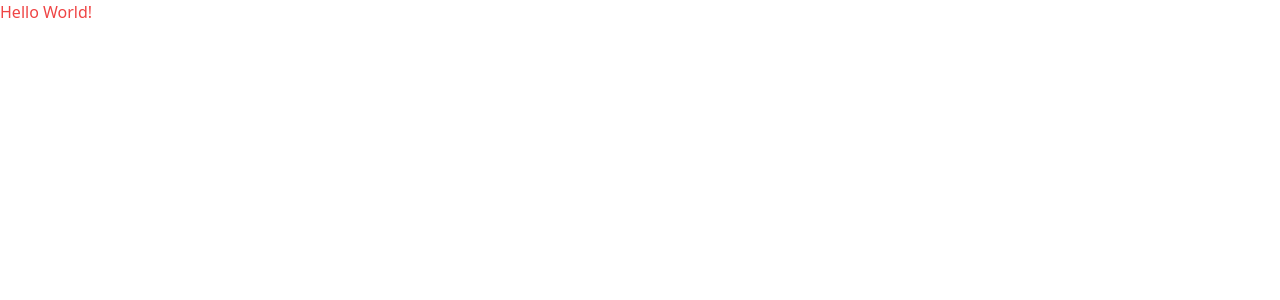
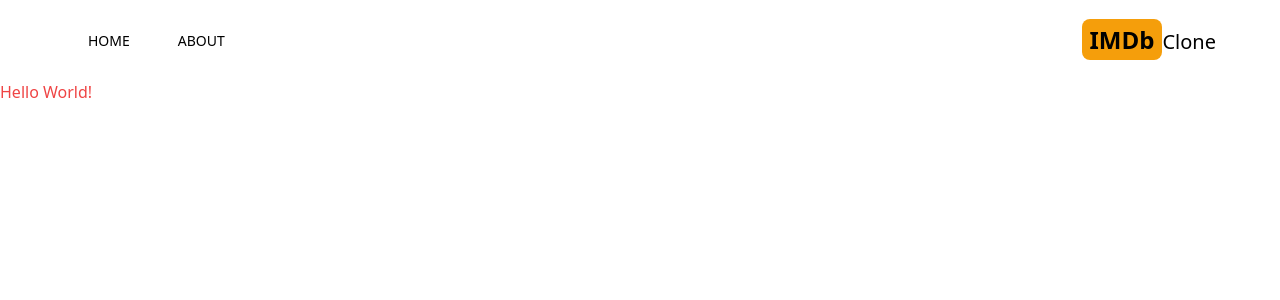
Before and after one commit to nhoxac94/imdb, a Next.js app: page / in a window 1280 px wide. Shown: the top 300 px of the page. Built offline with nearby package versions, Linux system fonts and the light colour scheme.

Commit message:
create header section

```diff
--- a/package.json
+++ b/package.json
@@ -18,6 +18,7 @@
     "next": "13.1.6",
     "react": "18.2.0",
     "react-dom": "18.2.0",
+    "react-icons": "^4.7.1",
     "typescript": "4.9.5"
   },
   "devDependencies": {
--- a/src/app/layout.tsx
+++ b/src/app/layout.tsx
@@ -1,10 +1,16 @@
 import './globals.css';
+import Header from '@/components/Header';
 
 export default function RootLayout({ children }: { children: React.ReactNode }) {
   return (
     <html lang='en'>
       <head />
-      <body>{children}</body>
+      <body>
+        {/* Header */}
+        <Header />
+
+        {children}
+      </body>
     </html>
   );
 }
--- /dev/null
+++ b/src/components/Header.jsx
@@ -0,0 +1,26 @@
+import React from 'react';
+import MenuItem from './MenuItems';
+import { AiFillHome } from 'react-icons/ai';
+import { BsFillInfoCircleFill } from 'react-icons/bs';
+import Link from 'next/link';
+
+const Header = () => {
+  return (
+    <div className='flex justify-between mx-2 max-w-6xl sm:m-auto items-center py-6 '>
+      <div className='flex'>
+        <MenuItem title='HOME' address='/' Icon={AiFillHome} />
+        <MenuItem title='ABOUT' address='/about' Icon={BsFillInfoCircleFill} />
+      </div>
+      <div>
+        <Link href='/'>
+          <h2 className='text-2xl'>
+            <span className='font-bold bg-amber-500 py-1 px-2 rounded-lg'>IMDb</span>
+            <span className='text-xl hidden sm:inline'>Clone</span>
+          </h2>
+        </Link>
+      </div>
+    </div>
+  );
+};
+
+export default Header;
--- /dev/null
+++ b/src/components/MenuItems.jsx
@@ -0,0 +1,15 @@
+import Link from 'next/link';
+import React from 'react';
+
+const MenuItems = ({ title, address, Icon }) => {
+  return (
+    <div>
+      <Link href={address} className='mx-4 lg:mx-6 hover:text-amber-600'>
+        <Icon className='text-2xl sm:hidden mx-4' />
+        <p className='hidden sm:inline my-2 text-sm'>{title}</p>
+      </Link>
+    </div>
+  );
+};
+
+export default MenuItems;
```
Also changed, not shown: 1 other file (tests, documents, lock files or other folders).
